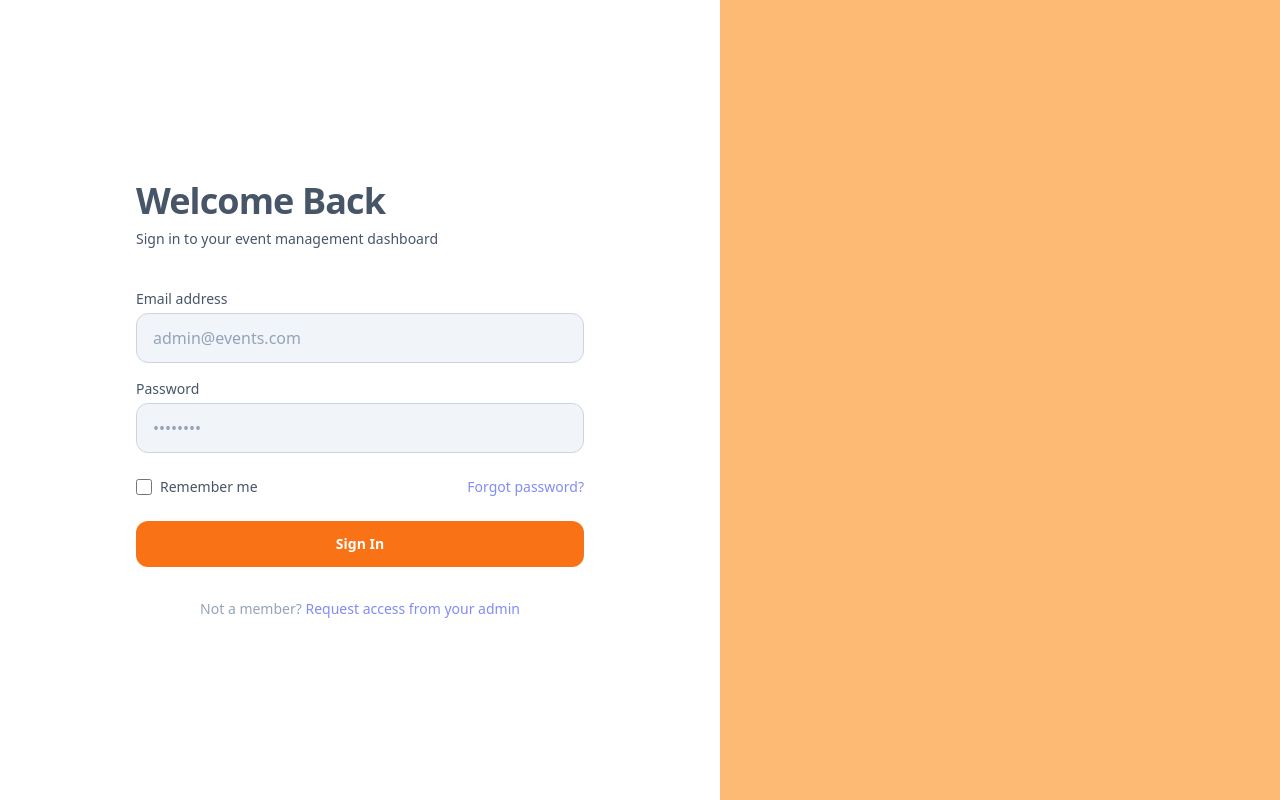
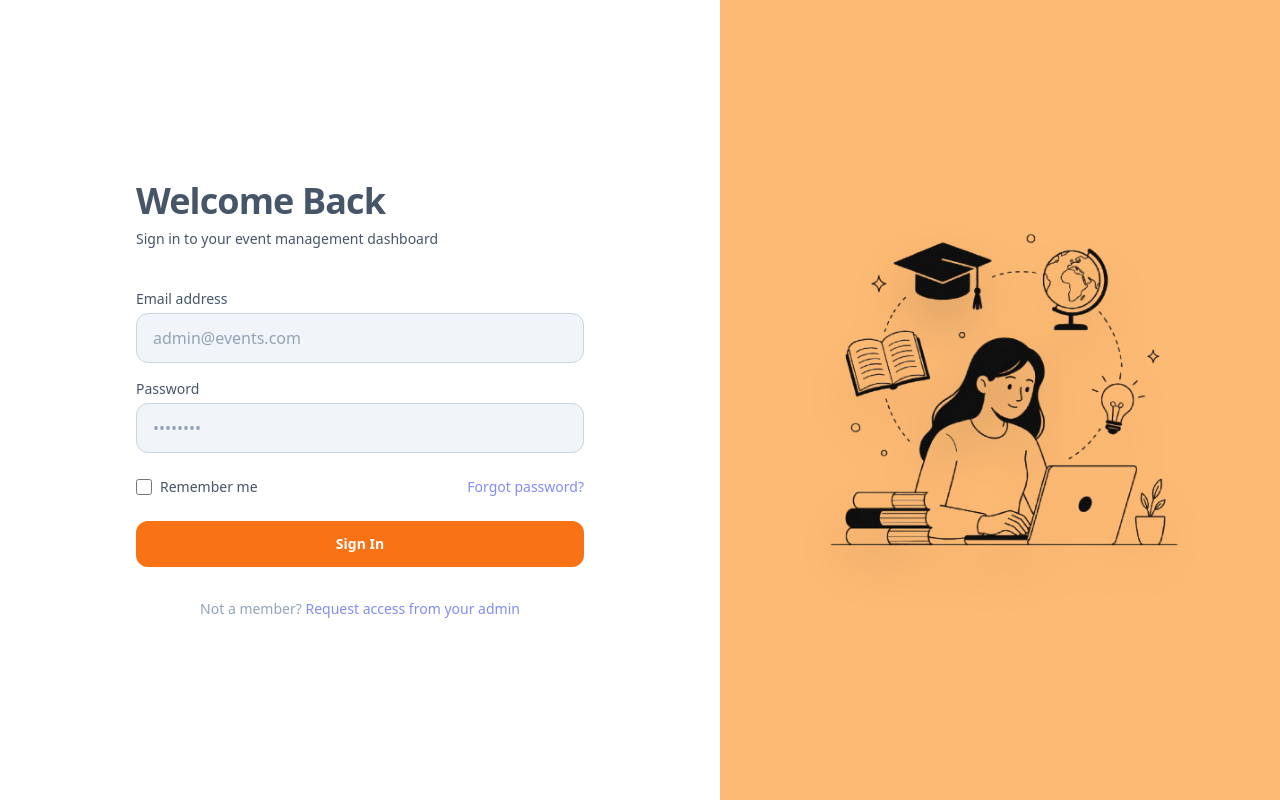
Before and after one commit to rebaza13/event-management-system, a Nuxt app: page /auth/login in a window 1280 px wide. Built offline with nearby package versions, Linux system fonts and the light colour scheme.

Commit message:
feat: implement login page UI and add decorative graphic asset

```diff
--- a/app/pages/auth/login.vue
+++ b/app/pages/auth/login.vue
@@ -68,7 +68,7 @@
     <!-- Right Side: Beautiful Image / Abstract Art -->
     <div class="hidden lg:flex lg:flex-1 relative isolate overflow-hidden bg-orange-300 justify-center items-center">
       <!-- Generated Gradient Background Image -->
-      <!-- <img src="/images/login-illustration.png" alt="Login Graphic" class="w-[80%] max-w-lg h-auto object-contain drop-shadow-2xl hover:scale-105 transition-transform duration-700"> -->
+      <img src="../../public/images/login.png" alt="Login Graphic" class="w-[80%] max-w-lg h-auto object-contain drop-shadow-2xl hover:scale-105 transition-transform duration-700">
       <!-- Decorative text overlay over the image -->
 
     </div>
```
Also changed, not shown: app/public/images/login.png (added), app/public/images/login.svg (deleted).
